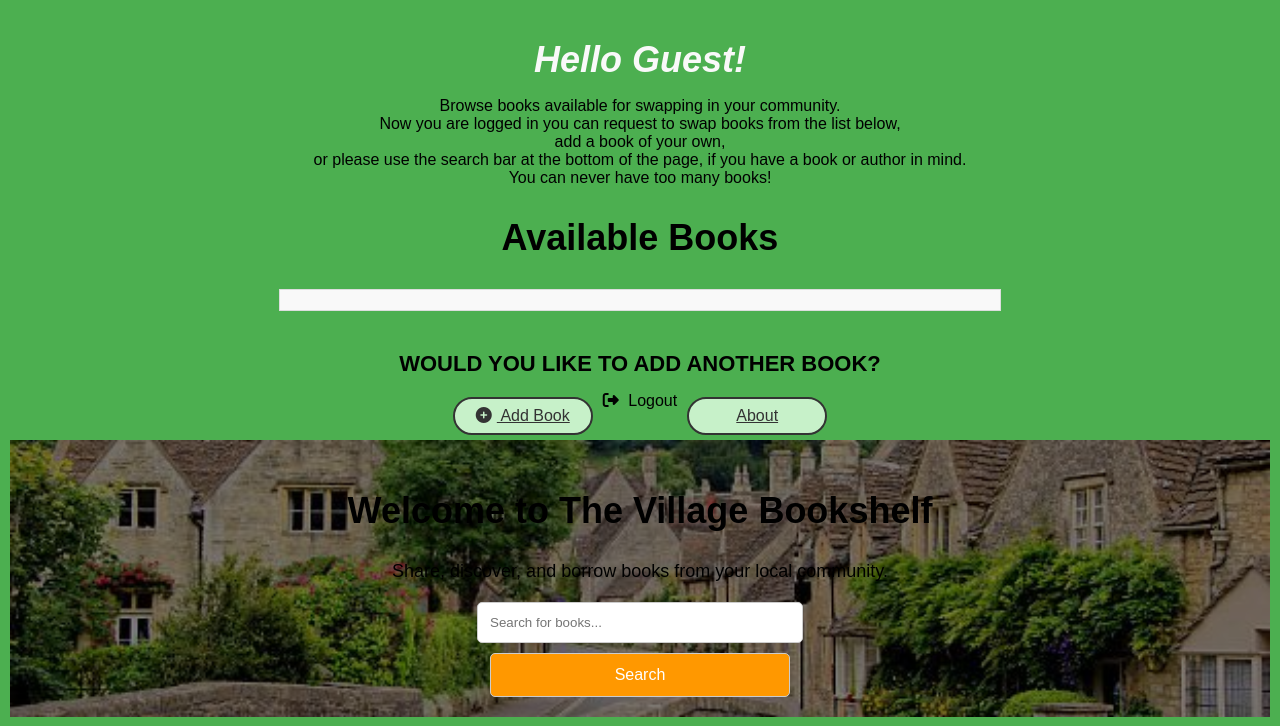
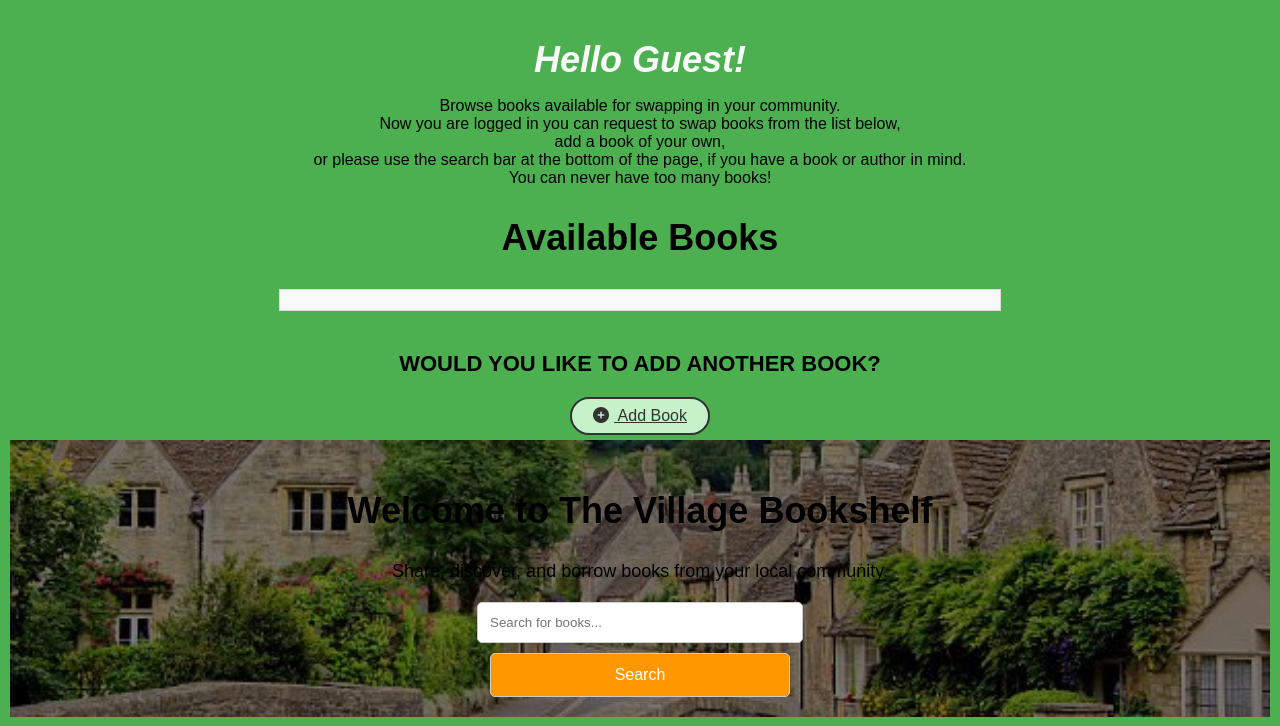
Before and after one commit to helsbels-del/the-village-bookshelf, a Django app: page /book_list/ in a window 1280 px wide. Shown: the part 376-1102 px from the top of the page. Run offline with Django 4.2, Linux system fonts and the light colour scheme; data that the repository does not hold is empty.

Commit message:
FIX: Remove duplicate buttons from booklist page

```diff
--- a/templates/books/book_list.html
+++ b/templates/books/book_list.html
@@ -47,15 +47,6 @@
       <a href="{% url 'book_create' %}" class="nav-btn">
         <i class="fas fa-plus-circle"></i> Add Book
       </a>
-
-      <form action="{% url 'logout' %}" method="post" style="display: inline;">
-        {% csrf_token %}
-        <button type="submit" class="nav-btn" style="all: unset; cursor: pointer; vertical-align: middle;">
-          <i class="fas fa-sign-out-alt"></i> Logout
-        </button>
-      </form>
-
-      <a href="{% url 'about' %}" class="nav-btn">About</a>
     </nav>
 
     {% if messages %}
```
